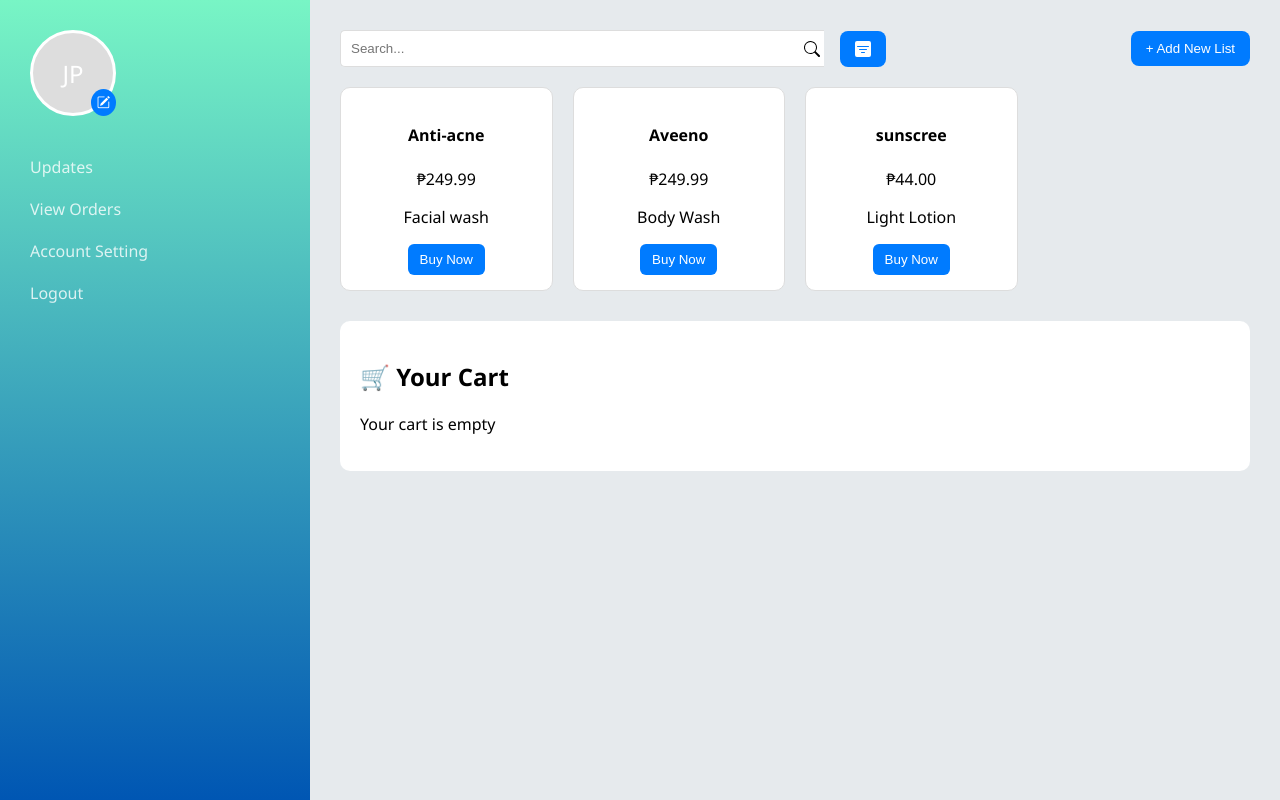
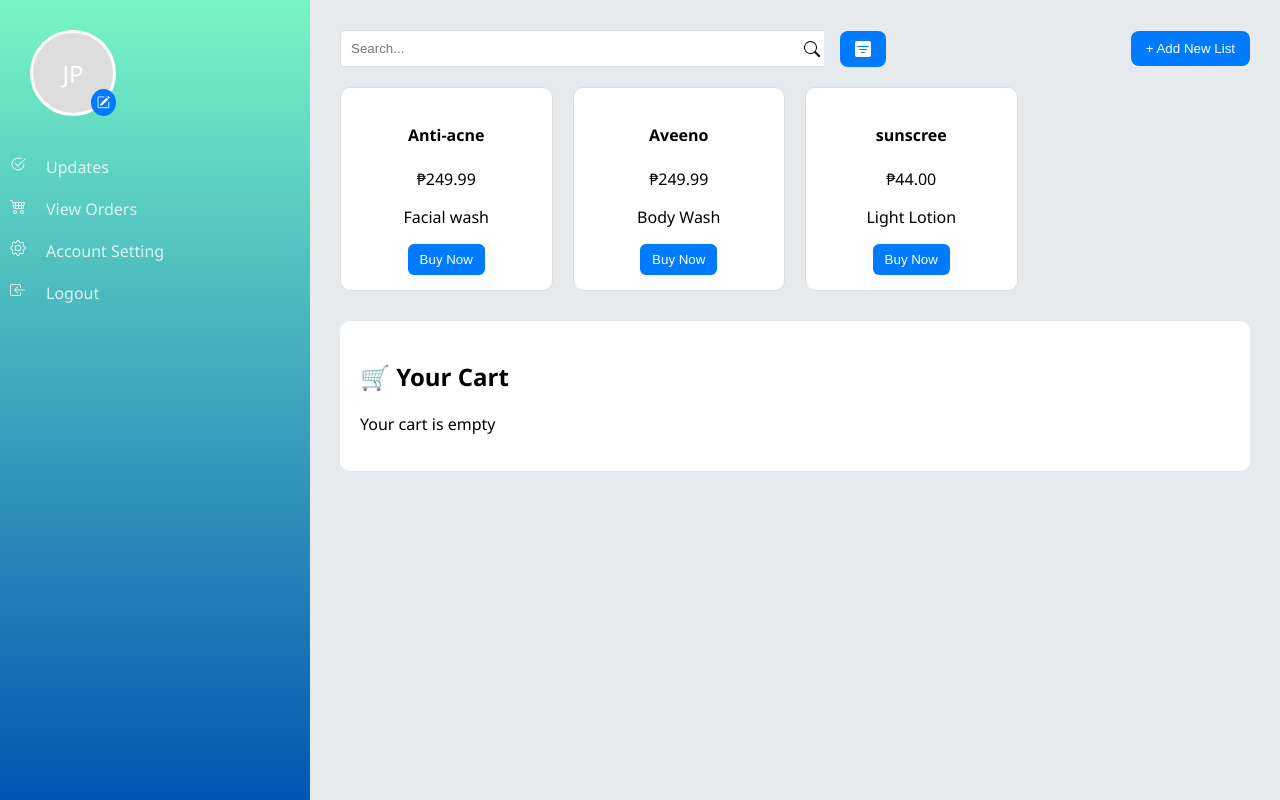
Before and after one commit to STILLFOX0726/Appdev, a PHP site: page / in a window 1280 px wide. Run offline with PHP 8.4, Linux system fonts and the light colour scheme; a stand-in replaces the project's code that opens the database connection.

Commit message:
Update index.php

```diff
--- a/index.php
+++ b/index.php
@@ -396,7 +396,42 @@
         position: relative;
         left: -20px;
     }
-
+    .bi-gear{
+        display: flex;
+        justify-content: left;
+        width:  16px;
+        height: 16px;
+        float: left;
+        position: relative;
+        left: -20px;
+        }
+    .bi-box-arrow-in-left{
+        display: flex;
+        justify-content: left;
+        width:  16px;
+        height: 16px;
+        float: left;
+        position: relative;
+        left: -20px;
+    }
+    .bi-cart4{
+        display: flex;
+        justify-content: left;
+        width:  16px;
+        height: 16px;
+        float: left;
+        position: relative;
+        left: -20px;
+    }
+    .bi-check2-circle{
+        display: flex;
+        justify-content: left;
+        width:  16px;
+        height: 16px;
+        float: left;
+        position: relative;
+        left: -20px;
+    }
     </style>
 </head>
 <body>
@@ -431,11 +466,29 @@
                 </form>
             </div>
             <ul class="menu">
-            <li>Updates</li>
-                <li>View Orders</li>
+            <li>Updates
+            <svg xmlns="http://www.w3.org/2000/svg"  fill="currentColor" class="bi-check2-circle" viewBox="0 0 16 16">
+            <path d="M2.5 8a5.5 5.5 0 0 1 8.25-4.764.5.5 0 0 0 .5-.866A6.5 6.5 0 1 0 14.5 8a.5.5 0 0 0-1 0 5.5 5.5 0 1 1-11 0"/>
+            <path d="M15.354 3.354a.5.5 0 0 0-.708-.708L8 9.293 5.354 6.646a.5.5 0 1 0-.708.708l3 3a.5.5 0 0 0 .708 0z"/>
+            </svg>
+            </li>
+                <li>View Orders
+                <svg xmlns="http://www.w3.org/2000/svg"fill="currentColor" class="bi-cart4" viewBox="0 0 16 16">
+                <path d="M0 2.5A.5.5 0 0 1 .5 2H2a.5.5 0 0 1 .485.379L2.89 4H14.5a.5.5 0 0 1 .485.621l-1.5 6A.5.5 0 0 1 13 11H4a.5.5 0 0 1-.485-.379L1.61 3H.5a.5.5 0 0 1-.5-.5M3.14 5l.5 2H5V5zM6 5v2h2V5zm3 0v2h2V5zm3 0v2h1.36l.5-2zm1.11 3H12v2h.61zM11 8H9v2h2zM8 8H6v2h2zM5 8H3.89l.5 2H5zm0 5a1 1 0 1 0 0 2 1 1 0 0 0 0-2m-2 1a2 2 0 1 1 4 0 2 2 0 0 1-4 0m9-1a1 1 0 1 0 0 2 1 1 0 0 0 0-2m-2 1a2 2 0 1 1 4 0 2 2 0 0 1-4 0"/>
+                </svg>
+                </li>
+
                     <li><a href="Account_setting.php" style="color: white; text-decoration: none;">Account Setting
-                        <li><a href="dash.php" style="color: white; text-decoration: none;">Logout</a></li>
-</ul>
+                    <svg xmlns="http://www.w3.org/2000/svg" fill="currentColor" class="bi-gear" viewBox="0 0 16 16">
+                <path d="M8 4.754a3.246 3.246 0 1 0 0 6.492 3.246 3.246 0 0 0 0-6.492M5.754 8a2.246 2.246 0 1 1 4.492 0 2.246 2.246 0 0 1-4.492 0"/>
+                <path d="M9.796 1.343c-.527-1.79-3.065-1.79-3.592 0l-.094.319a.873.873 0 0 1-1.255.52l-.292-.16c-1.64-.892-3.433.902-2.54 2.541l.159.292a.873.873 0 0 1-.52 1.255l-.319.094c-1.79.527-1.79 3.065 0 3.592l.319.094a.873.873 0 0 1 .52 1.255l-.16.292c-.892 1.64.901 3.434 2.541 2.54l.292-.159a.873.873 0 0 1 1.255.52l.094.319c.527 1.79 3.065 1.79 3.592 0l.094-.319a.873.873 0 0 1 1.255-.52l.292.16c1.64.893 3.434-.902 2.54-2.541l-.159-.292a.873.873 0 0 1 .52-1.255l.319-.094c1.79-.527 1.79-3.065 0-3.592l-.319-.094a.873.873 0 0 1-.52-1.255l.16-.292c.893-1.64-.902-3.433-2.541-2.54l-.292.159a.873.873 0 0 1-1.255-.52zm-2.633.283c.246-.835 1.428-.835 1.674 0l.094.319a1.873 1.873 0 0 0 2.693 1.115l.291-.16c.764-.415 1.6.42 1.184 1.185l-.159.292a1.873 1.873 0 0 0 1.116 2.692l.318.094c.835.246.835 1.428 0 1.674l-.319.094a1.873 1.873 0 0 0-1.115 2.693l.16.291c.415.764-.42 1.6-1.185 1.184l-.291-.159a1.873 1.873 0 0 0-2.693 1.116l-.094.318c-.246.835-1.428.835-1.674 0l-.094-.319a1.873 1.873 0 0 0-2.692-1.115l-.292.16c-.764.415-1.6-.42-1.184-1.185l.159-.291A1.873 1.873 0 0 0 1.945 8.93l-.319-.094c-.835-.246-.835-1.428 0-1.674l.319-.094A1.873 1.873 0 0 0 3.06 4.377l-.16-.292c-.415-.764.42-1.6 1.185-1.184l.292.159a1.873 1.873 0 0 0 2.692-1.115z"/>
+                </svg></li>
+                        <li><a href="dash.php" style="color: white; text-decoration: none;">Logout</a>
+                        <svg xmlns="http://www.w3.org/2000/svg"fill="currentColor" class="bi-box-arrow-in-left" viewBox="0 0 16 16">
+                        <path fill-rule="evenodd" d="M10 3.5a.5.5 0 0 0-.5-.5h-8a.5.5 0 0 0-.5.5v9a.5.5 0 0 0 .5.5h8a.5.5 0 0 0 .5-.5v-2a.5.5 0 0 1 1 0v2A1.5 1.5 0 0 1 9.5 14h-8A1.5 1.5 0 0 1 0 12.5v-9A1.5 1.5 0 0 1 1.5 2h8A1.5 1.5 0 0 1 11 3.5v2a.5.5 0 0 1-1 0z"/>
+                        <path fill-rule="evenodd" d="M4.146 8.354a.5.5 0 0 1 0-.708l3-3a.5.5 0 1 1 .708.708L5.707 7.5H14.5a.5.5 0 0 1 0 1H5.707l2.147 2.146a.5.5 0 0 1-.708.708z"/>
+                        </svg></li>
+                        </ul>
 
         </aside>
 
```
